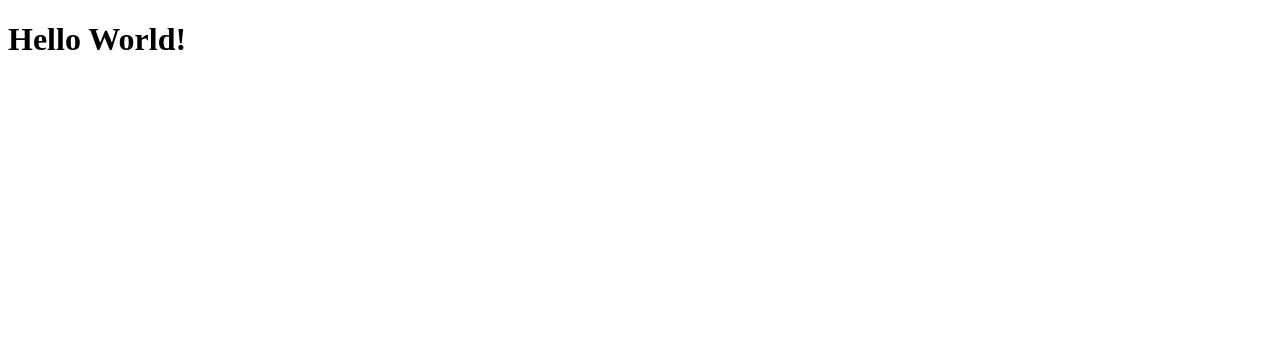
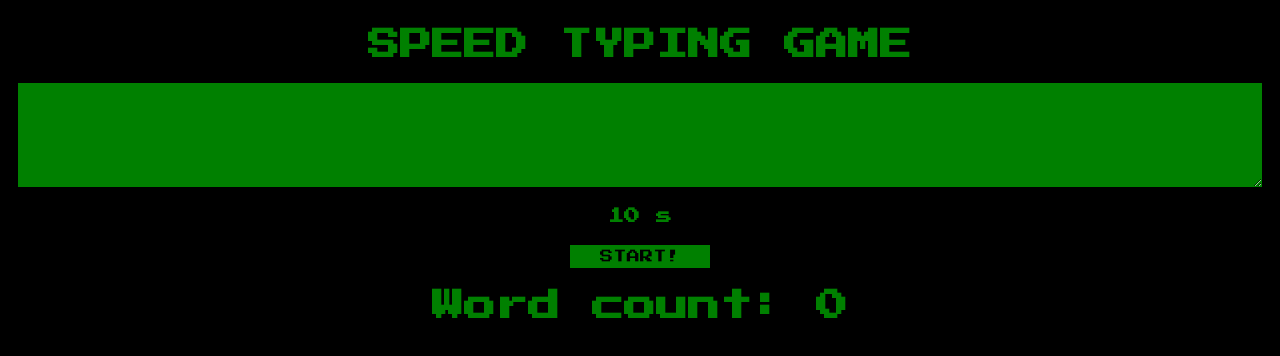
Before and after one commit to ConnectAcademy/class2-code, a React (Create React App) app: page / in a window 1280 px wide. Shown: the top 356 px of the page. Built offline with nearby package versions, Linux system fonts and the light colour scheme.

Commit message:
Created app structure and design

```diff
--- /dev/null
+++ b/src/App.css
@@ -0,0 +1,35 @@
+@import url("https://fonts.googleapis.com/css2?family=Press+Start+2P&display=swap");
+
+body {
+  background-color: black;
+  font-family: "Press Start 2P", cursive;
+}
+
+.textarea {
+  background-color: green;
+  border-style: none;
+  align-self: stretch;
+  margin-left: 10px;
+  margin-right: 10px;
+  height: 100px;
+}
+
+.button {
+  border-style: none;
+  background-color: green;
+  padding: 5px;
+  padding-left: 30px;
+  padding-right: 30px;
+  font-family: "Press Start 2P", cursive;
+}
+
+.container {
+  display: flex;
+  flex-direction: column;
+  justify-content: center;
+  align-items: center;
+}
+
+.text {
+  color: green;
+}
--- a/src/App.js
+++ b/src/App.js
@@ -35,9 +35,18 @@
  */
 
 import React from "react";
+import "./App.css";
 
 const App = () => {
-  return <h1>Hello World!</h1>;
+  return (
+    <div className="container">
+      <h1 className="text">SPEED TYPING GAME</h1>
+      <textarea className="textarea" />
+      <h4 className="text">10 s</h4>
+      <button className="button">START!</button>
+      <h1 className="text">Word count: 0</h1>
+    </div>
+  );
 };
 
 export default App;
```
